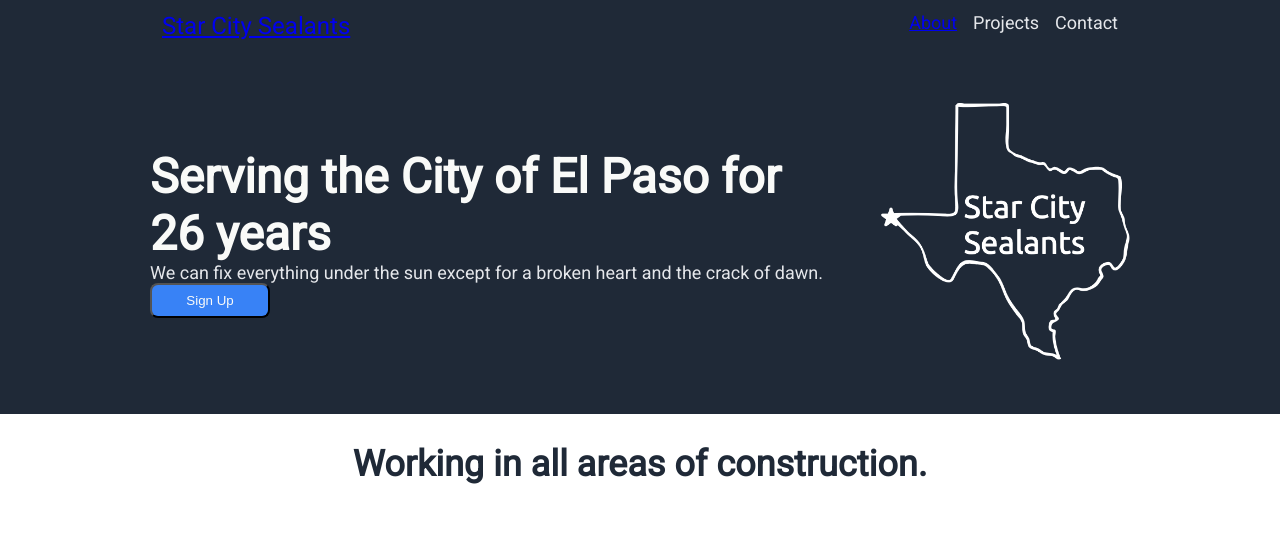
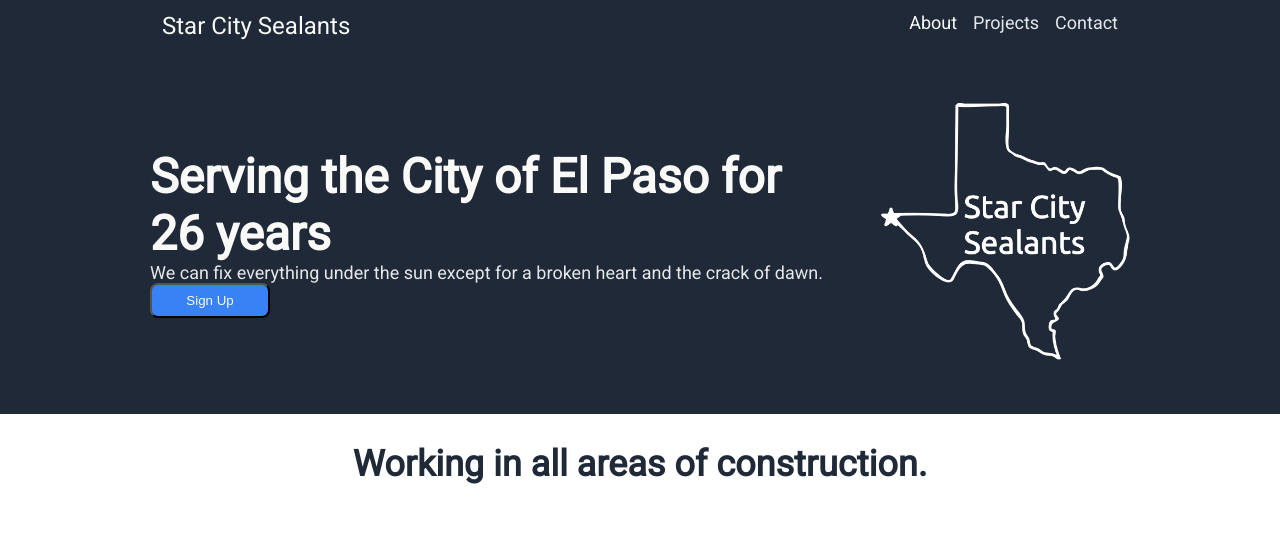
Before and after one commit to sagekoala/landing-page, a plain HTML site: page index.html in a window 1280 px wide. Shown: the top 535 px of the page. Drawn offline with Linux system fonts and the light colour scheme.

Commit message:
Add style to anchor tag element
Removed text-decoration and changed font color to white.

```diff
--- a/styles/style.css
+++ b/styles/style.css
@@ -22,6 +22,11 @@ ul {
 
 li {
     list-style-type: none;
+}
+
+a {
+    color: #f9FAF8;
+    text-decoration: none;
 }
 
 /* Flex the header container to align links and logo horizontally */
```
